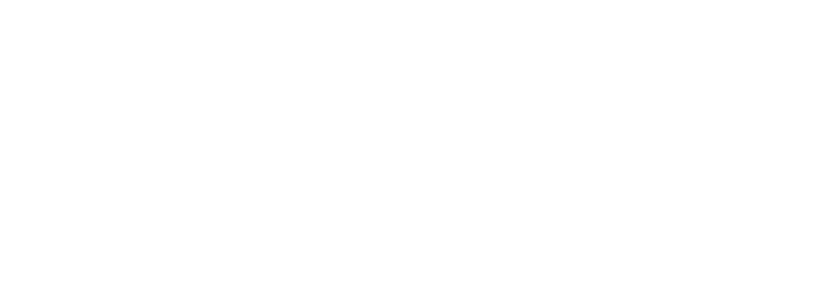
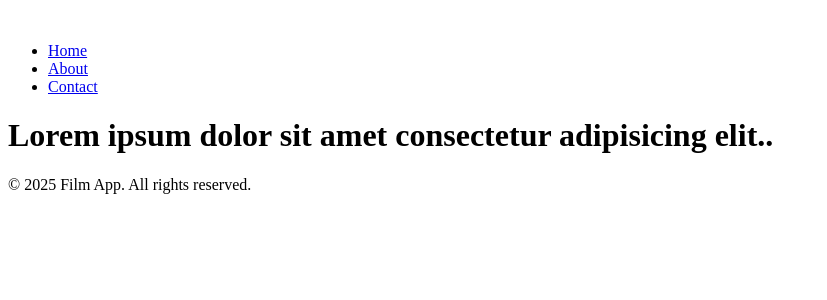
Before and after one commit to GiovanniYahyaLaassel/webapp-react, a React (Vite) app in the folder client/: page /about in a window 1280 px wide. Before the commit this address had no page. Shown: the top 300 px of the page, without its empty margins (0-827 px from the left). Built offline with nearby package versions, Linux system fonts and the light colour scheme.

Commit message:
Add: About, Contact ,Nav files and  Updated App.jsx

```diff
--- a/client/src/App.jsx
+++ b/client/src/App.jsx
@@ -1,13 +1,13 @@
+import { BrowserRouter, Routes, Route } from 'react-router-dom';
 import React from 'react';
-import { BrowserRouter, Routes, Route } from 'react-router-dom';
 import DefaultLayout from './layouts/DefaultLayout';
 import Home from './pages/Home';
-import MovieDetail from './pages/MovieDetail';
+import MovieDetail from './pages/movies/MovieDetail';
+import AboutPage from './pages/AboutPage';
+import ContactPage from './pages/ContactPage';
 
-import { useState } from 'react'
 
 function App() {
-  const [count, setCount] = useState(0)
 
   return (
 
@@ -15,8 +15,10 @@
     <BrowserRouter>
         <Routes>
           <Route element={<DefaultLayout />}>
-            <Route path='/' element={<Home />} />
-            <Route path="/movie/:id" element={<MovieDetail />} />
+              <Route path='/' element={<Home />} />
+              <Route path="/movie/:id" element={<MovieDetail />} />
+              <Route path='/about' element={<AboutPage />} />
+              <Route path='/contact' element={<ContactPage />} />
           </Route>
         </Routes>
     </BrowserRouter>
--- a/client/src/components/Nav.jsx
+++ b/client/src/components/Nav.jsx
@@ -0,0 +1,23 @@
+import { NavLink } from 'react-router-dom';
+
+const Nav = () => {
+
+    return (
+        <nav>
+            <ul>
+                <li>
+                    <NavLink to='/'>Home</NavLink>
+                </li>
+                <li>
+                    <NavLink to='about'>About</NavLink>
+                </li>
+                <li>
+                    <NavLink to='contact'>Contact</NavLink>
+                </li>
+            </ul>
+        </nav>
+    )
+
+}
+
+export default Nav
--- a/client/src/layouts/DefaultLayout.jsx
+++ b/client/src/layouts/DefaultLayout.jsx
@@ -1,4 +1,4 @@
-import React from 'react';
+import { Outlet } from 'react-router-dom';
 import Header from './Header';
 import Footer from './Footer';
 
@@ -6,7 +6,9 @@
   return (
     <div>
       <Header />
-      <main>{children}</main>
+      <main>
+      <Outlet />
+      </main>
       <Footer />
     </div>
   );
--- a/client/src/layouts/Header.jsx
+++ b/client/src/layouts/Header.jsx
@@ -1,15 +1,17 @@
-import React from 'react';
-import { NavLink } from 'react-router-dom';
+import { Link } from 'react-router-dom';
+import Nav from '../components/Nav';
 
 const Header = () => {
   return (
     <header>
-      <nav>
-        <ul>
-          <li><NavLink to="/">Home</NavLink></li>
+        <div>
+            <Link to='/'>
+                <img src="" alt="" />
+            </Link>
+            <Nav/>
+        </div>
 
-        </ul>
-      </nav>
+
     </header>
   );
 };
--- /dev/null
+++ b/client/src/pages/AboutPage.jsx
@@ -0,0 +1,8 @@
+const  AboutPage = () => {
+    return (
+
+          <h1>Lorem ipsum dolor sit amet consectetur adipisicing elit..</h1>
+    )
+  }
+
+  export default AboutPage;
--- /dev/null
+++ b/client/src/pages/ContactPage.jsx
@@ -0,0 +1,10 @@
+const ContactPage = () => {
+    return (
+
+          <h1>Lorem ipsum dolor sit amet consectetur adipisicing elit..</h1>
+
+        )
+
+  }
+
+  export default ContactPage;
```
Also changed, not shown: client/src/pages/movies/MovieDetail.jsx (renamed from client/src/pages/MovieDetail.jsx).
